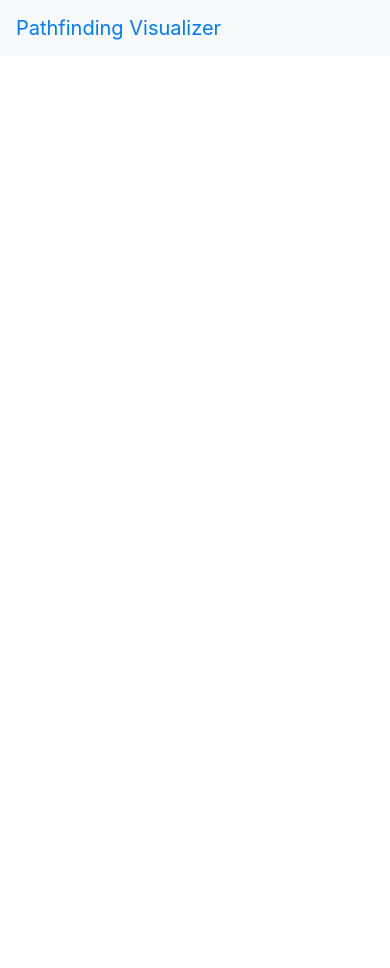
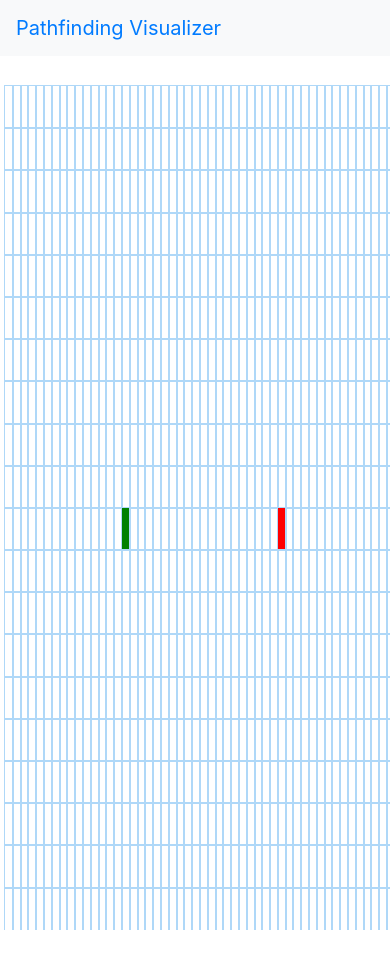
Before and after one commit to ala-bouzeghaia/pathfinding-visualizer, a React (Create React App) app: page / in a window 390 px wide. Shown: the top 968 px of the page. After the commit the page ends 930 px from the top, so only its background shows below. Built offline with nearby package versions, Linux system fonts and the light colour scheme.

Commit message:
Made grid responsive

```diff
--- a/src/components/pathvisualizer.js
+++ b/src/components/pathvisualizer.js
@@ -284,7 +284,7 @@ const PathfindingVisualizer = () => {
     <div className="grid">
       {grid.map((row, rowIdx) => {
         return (
-          <div key={rowIdx} style={{ margin: -4 }}>
+          <div key={rowIdx} className="row" /*style={{ margin: -4 }} */>
             {row.map((node, nodeIdx) => {
               const { row, col, isFinish, isStart, isWall } = node;
               return (
```
